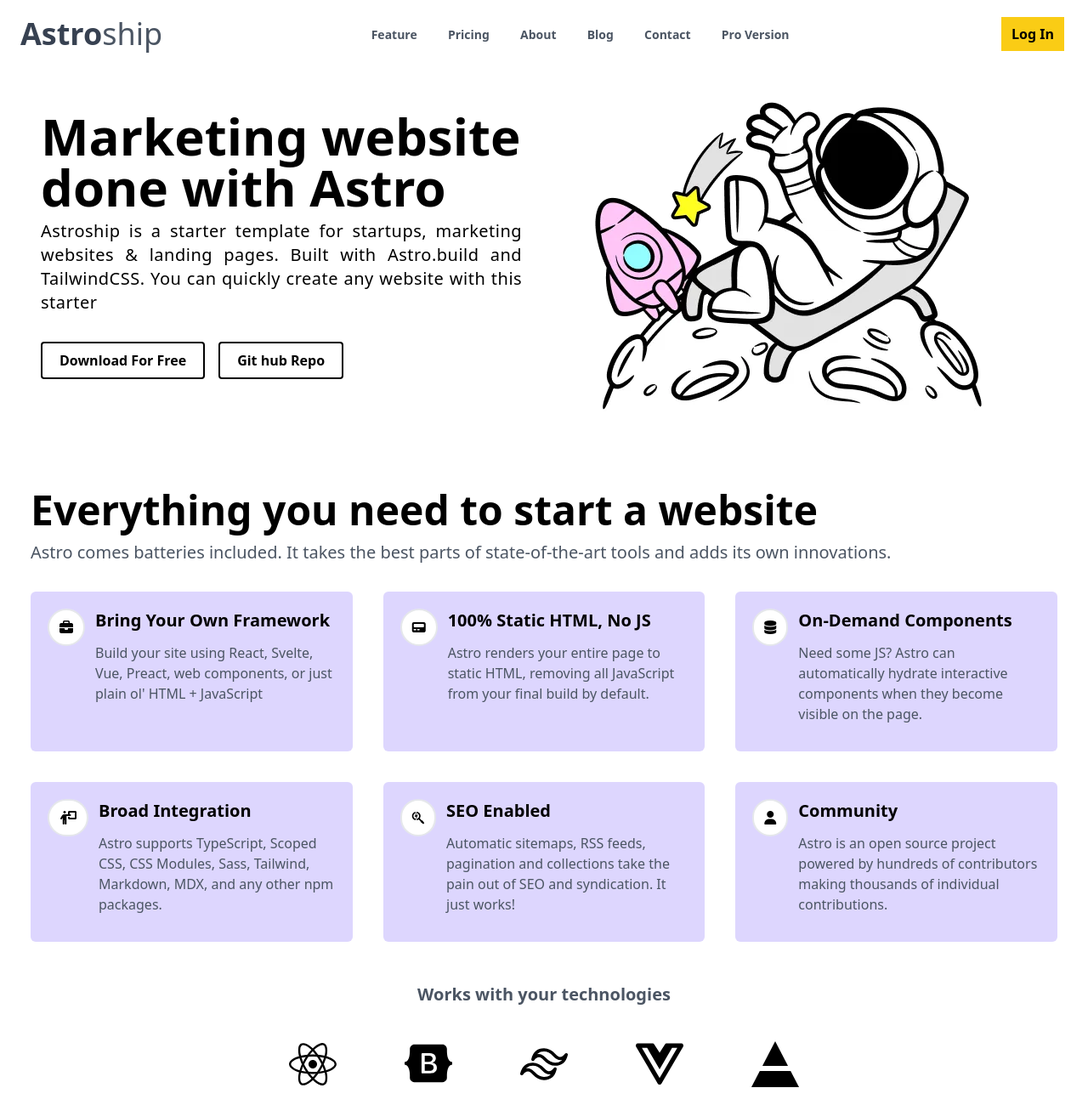
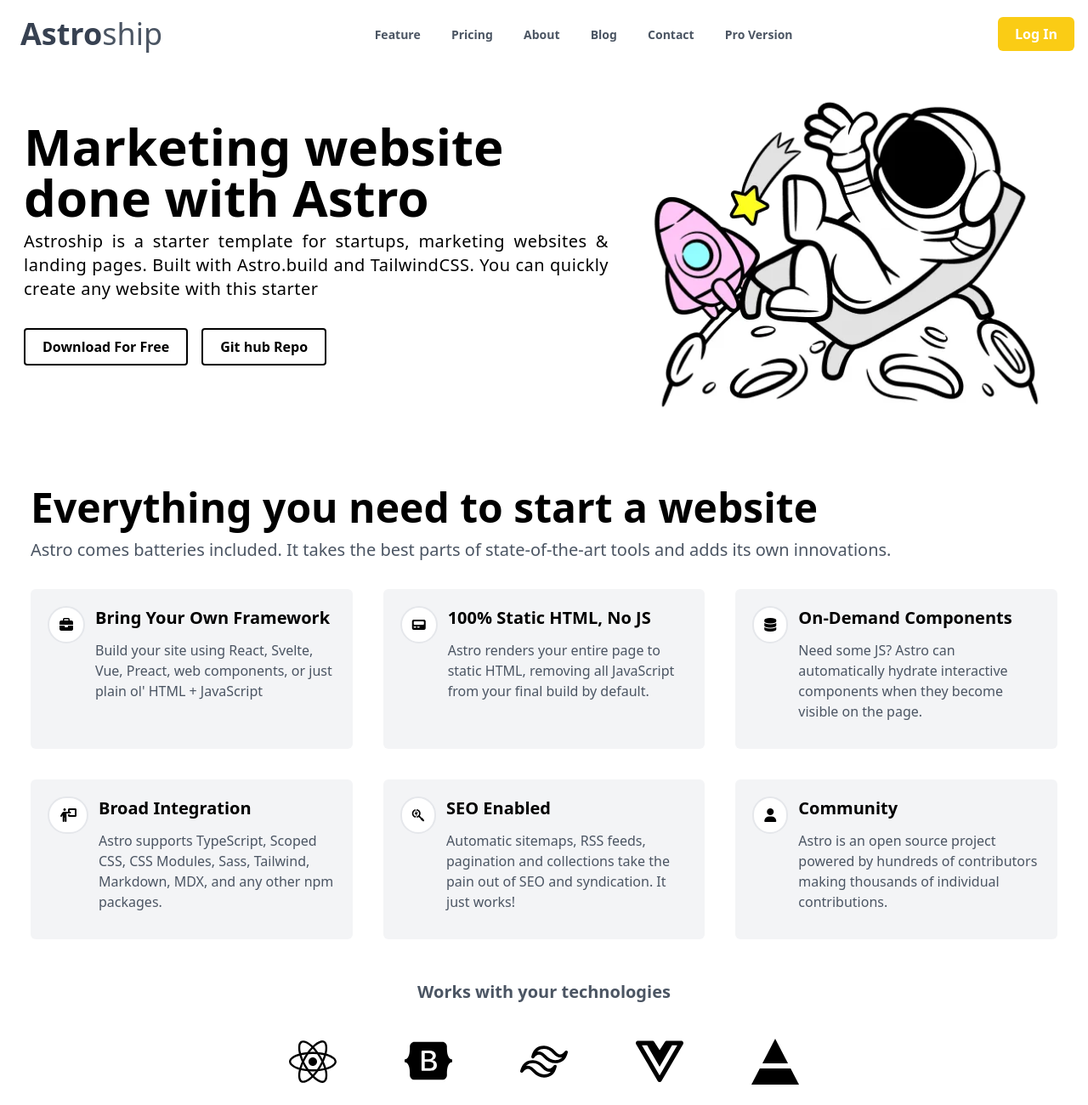
Before and after one commit to jahid-111/Astroship-Website, a plain HTML site: page index.html in a window 1280 px wide. Shown: the top 1300 px of the page at 85% size. Drawn offline with nearby package versions, Linux system fonts and the light colour scheme.

Commit message:
MdfyHeader

```diff
--- a/index.html
+++ b/index.html
@@ -14,7 +14,7 @@
   <script src="https://kit.fontawesome.com/8963cce665.js" crossorigin="anonymous"></script>
 
 </head>
-<body>
+<body class="container mx-auto">
 
 <!-- >>>>>>>>>>>>>>>>>>>>>>>>>>>>>>>>>>>>>>>>>>>>>>>>>>>>>>>>>>>>>>>>>>>>>>>>>>>>>>>>>>>  -->
 
@@ -25,55 +25,35 @@
 
 <header class="px-4 container flex-col flex mx-auto">
 
-
   <nav class="flex items-center my-5 justify-between">
-
      <div class="mx-2">
         <h3 class="text-4xl text-gray-700  font-bold">Astro<span class="font-normal text-gray-600">ship</span></h3>
      </div>
 
-
-
-      <div class="flex justify-center items-center">
-
-
+      <div class="flex  mx-auto  flex-wrap justify-center items-center">
           <ul class="md:block hidden text-gray-600">
             <li class="w-auto mx-auto font-semibold">
-                <a class="text-sm md:mx-2 px-2 py-2" href="">Feature</a>
-
-
-
-                <a class="text-sm md:mx-2 px-2 py-2" href="">Pricing</a>
-                <a class="text-sm md:mx-2 px-2 py-2" href="">About</a>
-                <a class="text-sm md:mx-2 px-2 py-2" href="">Blog</a>
-                <a class="text-sm md:mx-2 px-2 py-2" href="">Contact</a>
-                <a class="text-sm md:mx-2 px-2 py-2" href="">Pro Version</a>
-
-
-
-
+                <a class="text-sm md:mx-2 hover:text-gray-400 px-2 py-2" href="">Feature</a>
+                <a class="text-sm md:mx-2 hover:text-gray-400 px-2 py-2" href="">Pricing</a>
+                <a class="text-sm md:mx-2 hover:text-gray-400 px-2 py-2" href="">About</a>
+                <a class="text-sm md:mx-2 hover:text-gray-400 px-2 py-2" href="">Blog</a>
+                <a class="text-sm md:mx-2 hover:text-gray-400 px-2 py-2" href="">Contact</a>
+                <a class="text-sm md:mx-2 hover:text-gray-400 px-2 py-2" href="">Pro Version</a>
               </li>
           </ul>
-
-
       </div>
 
-
-
-      <div class="md:inline flex-col mx-3 font-semibold bg-red-800 flex my-auto justify-center hidden items-center">
-          <button class="bg-yellow-400  px-3 py-2">Log In</button>
+      <div class="md:inline flex-col font-semibold text-white flex my-auto justify-center hidden items-center">
+          <button class="bg-yellow-400 text-white hover:text-gray-600 hover:bg-yellow-300  rounded-md px-5 py-2">Log In</button>
       </div>
-
 
       <button id="dropdownDefaultButton" data-dropdown-toggle="dropdown" class="bg-green-100 mx-3  md:hidden h-11 my-auto" type="button">
           <img class="h-10" src="img/hamburger-list-menu-svgrepo-com.svg" alt="">
       </button>
 
-<!-- Dropdown menu -->
+<!-- Dropdown menu for Mobile -->
 
-<div id="dropdown" class="mx-40 mx-auto hidden md:hidden bg-gray-400">
-
-
+    <div id="dropdown" class="mx-auto hidden md:hidden bg-gray-400">
         <ul class="py-2 text-sm text-gray-700 dark:text-gray-200" aria-labelledby="dropdownDefaultButton">
           <li>
             <a href="#" class="block px-4 py-2 hover:bg-gray-100 dark:hover:bg-gray-600 dark:hover:text-white">Dashboard</a>
@@ -89,35 +69,15 @@
           </li>
         </ul>
     </div>
-
-
-
-
   </nav>
-
-
-
-
-
-
-
-
-
-
-
-
-
-
-
-
 
 
   <!-- =================================================== Header template  -->
 
-    <section class="flex  items-center justify-center container p-3 gap-5">
+    <section class="flex items-center justify-around container p-3 gap-5">
 
-      <div class="bg-green-300x w-full px-5">
-          <h1 class=" text-4xl text-center sm:text-justify sm:text-4xl xl:text-6xl font-semibold">Marketing website <br>done with Astro</h1>
+      <div class="w-full">
+          <h1 class=" text-4xl text-center sm:text-justify sm:text-4xl xl:text-6xl font-bold">Marketing website <br>done with Astro</h1>
           <P class="mt-2 text-xl tracking-wide text-center  sm:text-justify">
             Astroship is a starter template for startups, marketing websites & landing pages. Built with Astro.build and TailwindCSS. You can quickly create any website with this starter
           </P>
@@ -130,8 +90,8 @@
 
       </div>
 
-      <div class="w-full h-full hidden md:block px-3 ">
-          <img src="img/headcover.webp" alt="">
+      <div class="w-9/12 hidden md:block">
+          <img class="" src="img/headcover.webp" alt="">
       </div>
 
 
@@ -155,7 +115,7 @@
         <section class="my-8">
           <div class="grid md:grid-cols-2 xl:grid-cols-3 px-5 gap-9">
 
-                <div class="bg-violet-200 flex p-5 rounded-md ">
+                <div class="bg-gray-100 flex p-5 rounded-md ">
                   <div class="">
                       <i class="fa-solid fa-briefcase bg-white rounded-full border-2 p-3 mr-3"></i>
                   </div>
@@ -170,7 +130,7 @@
                   </div>
                 </div>
 
-                <div class="bg-violet-200 flex p-5 rounded-md ">
+                <div class="bg-gray-100 flex p-5 rounded-md ">
                   <div class="">
                       <i class="fa-solid fa-pager bg-white rounded-full border-2 p-3 mr-3"></i>
                   </div>
@@ -185,7 +145,7 @@
                   </div>
                 </div>
 
-                <div class="bg-violet-200 flex p-5 rounded-md ">
+                <div class="bg-gray-100 flex p-5 rounded-md ">
                   <div class="">
                       <i class="fa-solid fa-database bg-white rounded-full border-2 p-3 mr-3"></i>
                   </div>
@@ -200,7 +160,7 @@
                   </div>
                 </div>
 
-                <div class="bg-violet-200 flex p-5 rounded-md ">
+                <div class="bg-gray-100 flex p-5 rounded-md ">
                   <div class="">
                       <i class="fa-solid fa-person-chalkboard bg-white rounded-full border-2 p-3 mr-3"></i>
                   </div>
@@ -215,7 +175,7 @@
                   </div>
                 </div>
 
-                <div class="bg-violet-200 flex p-5 rounded-md ">
+                <div class="bg-gray-100 flex p-5 rounded-md ">
                   <div class="">
                       <i class="fa-brands fa-searchengin bg-white rounded-full border-2 p-3 mr-3"></i>
                   </div>
@@ -230,7 +190,7 @@
                   </div>
                 </div>
 
-                <div class="bg-violet-200 flex p-5 rounded-md ">
+                <div class="bg-gray-100 flex p-5 rounded-md ">
                   <div class="">
                       <i class="fa-solid fa-user bg-white rounded-full border-2 p-3 mr-3"></i>
                   </div>
```
Lines whose indentation alone changed are shown as unchanged.
